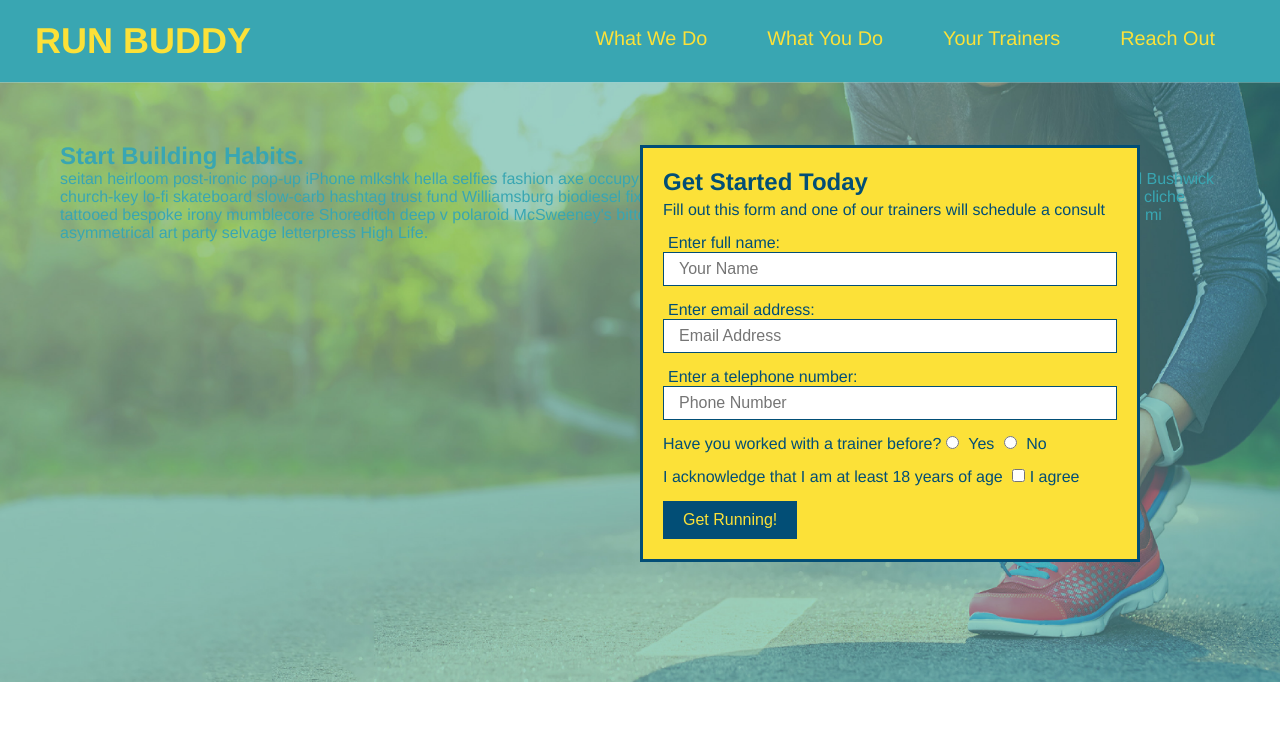
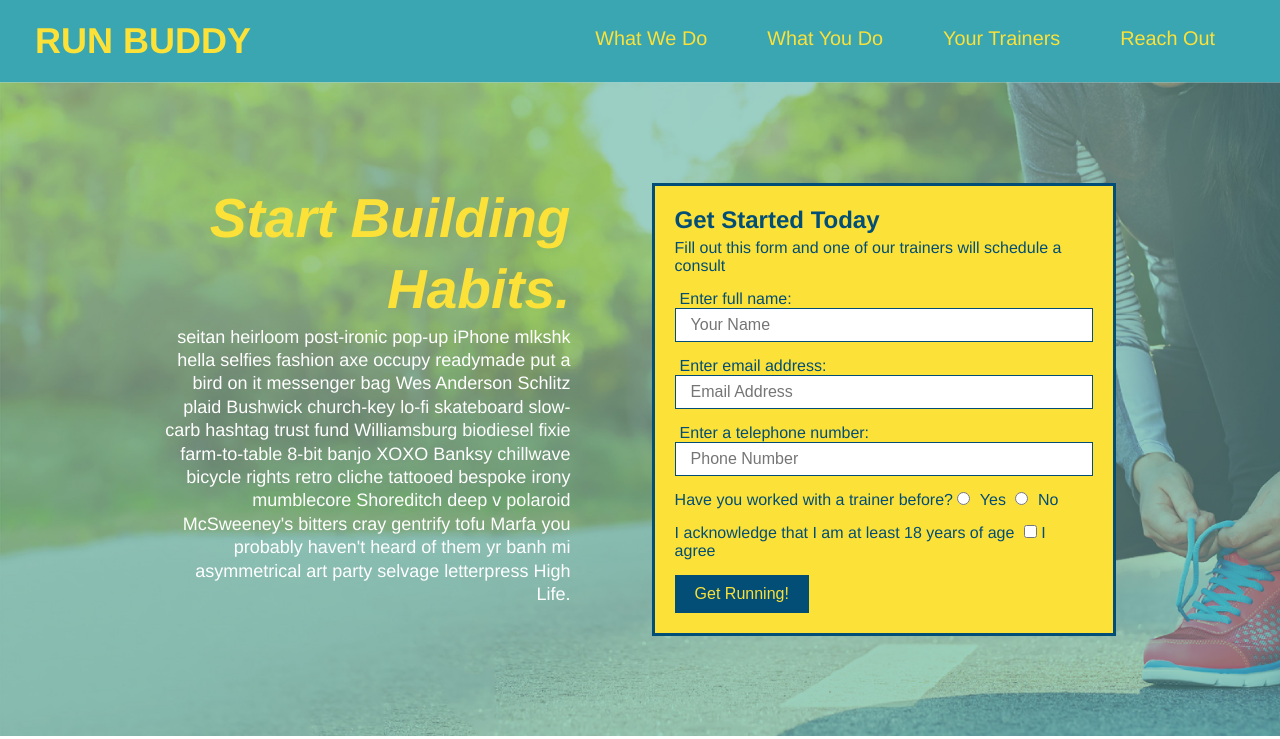
Before and after one commit to MarkCyg/run-buddy, a plain HTML site: page index.html in a window 1280 px wide. Shown: the top 739 px of the page. Drawn offline with Linux system fonts and the light colour scheme.

Commit message:
add flexbox to footer and hero

```diff
--- a/assets/css/style.css
+++ b/assets/css/style.css
@@ -3,7 +3,7 @@
   padding: 0;
   box-sizing: border-box;
 }
-
+/*header*/
 header {
   padding: 20px 35px;
   background-color: #39a6b2;
@@ -48,6 +48,7 @@ header nav ul li a {
   font-size: 1.55vw;
 }
 
+/*footer*/
 footer {
   background: #fce138;
   width: 100%;
@@ -55,48 +56,64 @@ footer {
 }
 
 footer h2 {
-  display: inline;
+  display: flex;
+  justify-content: space-between;
+  flex-wrap: wrap;
   color: #024e76;
   font-size: 30px;
   margin: 0;
 }
 
 footer div {
-  float: right;
+  display: flex;
   line-height: 1.5;
-  text-align: right;
 }
 
 footer a {
   color: #024e76;
 }
 
+/*hero*/
 section {
   padding: 60px;
 }
 
 .hero {
   background-image: url("../images/hero-bg.jpg");
-  height: 600px;
   background-size: cover;
-  background-position: center;
   position: relative;
+  display: flex;
+  justify-content: center;
+  flex-wrap: wrap;
 }
 
 .hero-form {
   border: 3px solid #024e76;
   background-color: #fce138;
   padding: 20px;
-  width: 500px;
   color: #024e76;
-  position: absolute;
-  bottom: 120px;
-  right: 140px;
+  width: 40%;
+  margin: 3.5%;
 }
 
 .hero-form h3 {
   font-size: 24px;
   margin: 0;
+}
+
+.hero-cta {
+  width: 35%;
+  text-align: right;
+  margin: 3.5%;
+  color: #fff;
+  font-size: 18px;
+  line-height: 1.3;
+}
+
+.hero-cta h2 {
+  font-style: italic;
+  font-size: 55px;
+  color: #fce138;
 }
 
 .hero-form p {
```
